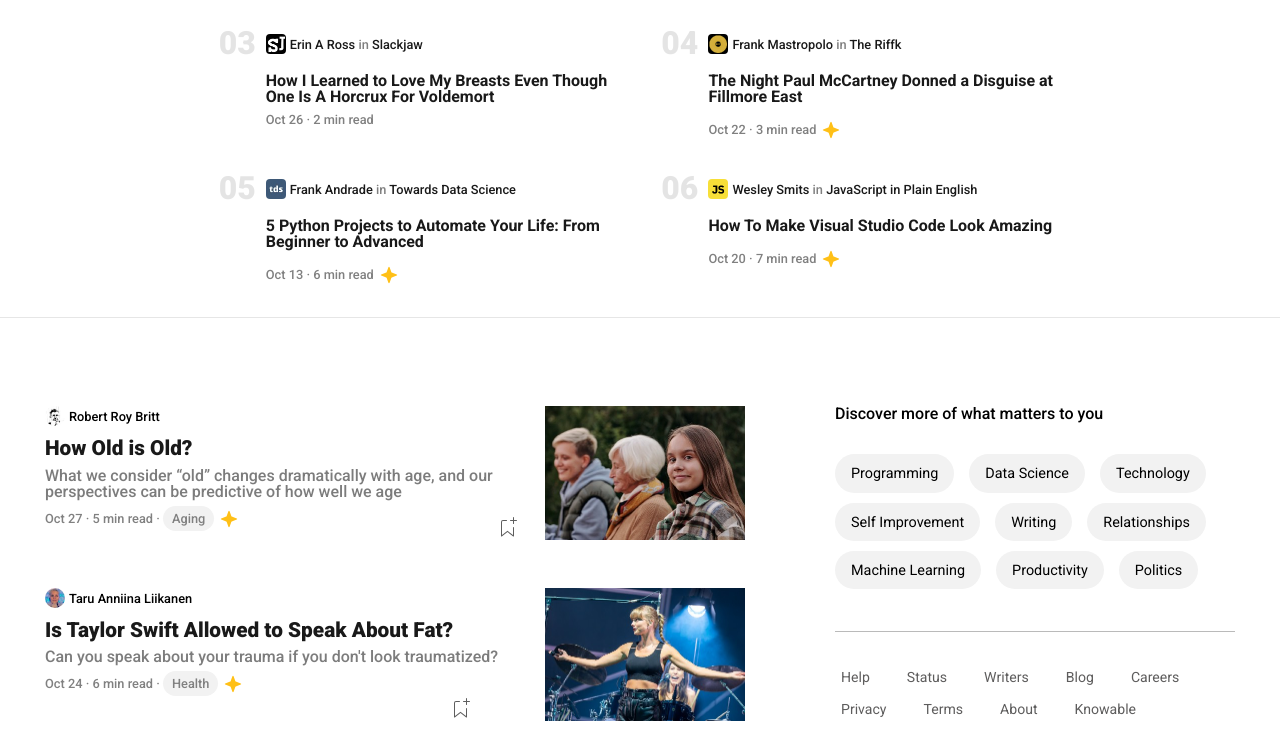
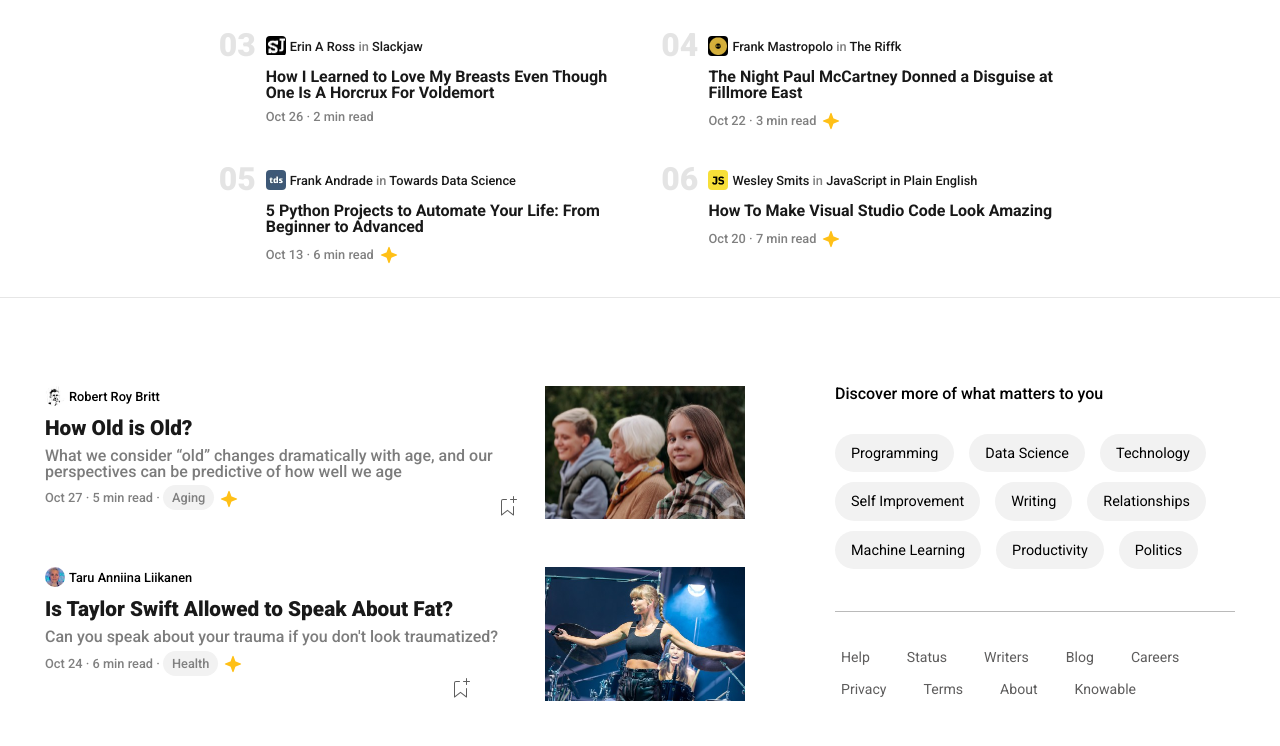
Before and after one commit to Alexrocc/Unit-2-Week-1-Day-5---practice, a plain HTML site: page index.html in a window 1280 px wide. Shown: the part 694-1440 px from the top of the page. Drawn offline with nearby package versions, Linux system fonts and the light colour scheme.

Commit message:
line height adj

```diff
--- a/assets/css/style.css
+++ b/assets/css/style.css
@@ -144,14 +144,11 @@ header div:first-child h3 {
   display: flex;
   flex-direction: column;
   color: #191919;
+  gap: 10px;
 }
-.trending > div:first-of-type {
-  margin-bottom: 1rem;
-}
+
 .trending h5 {
-  margin-bottom: 10px;
   font-weight: 700;
-  padding-bottom: 5px;
 }
 
 .trending > div:last-child {
@@ -163,7 +160,6 @@ header div:first-child h3 {
 .read-date {
   font-size: 0.8rem;
   color: gray;
-  line-height: 0px;
   gap: 5px;
   font-weight: 500;
 }
```
